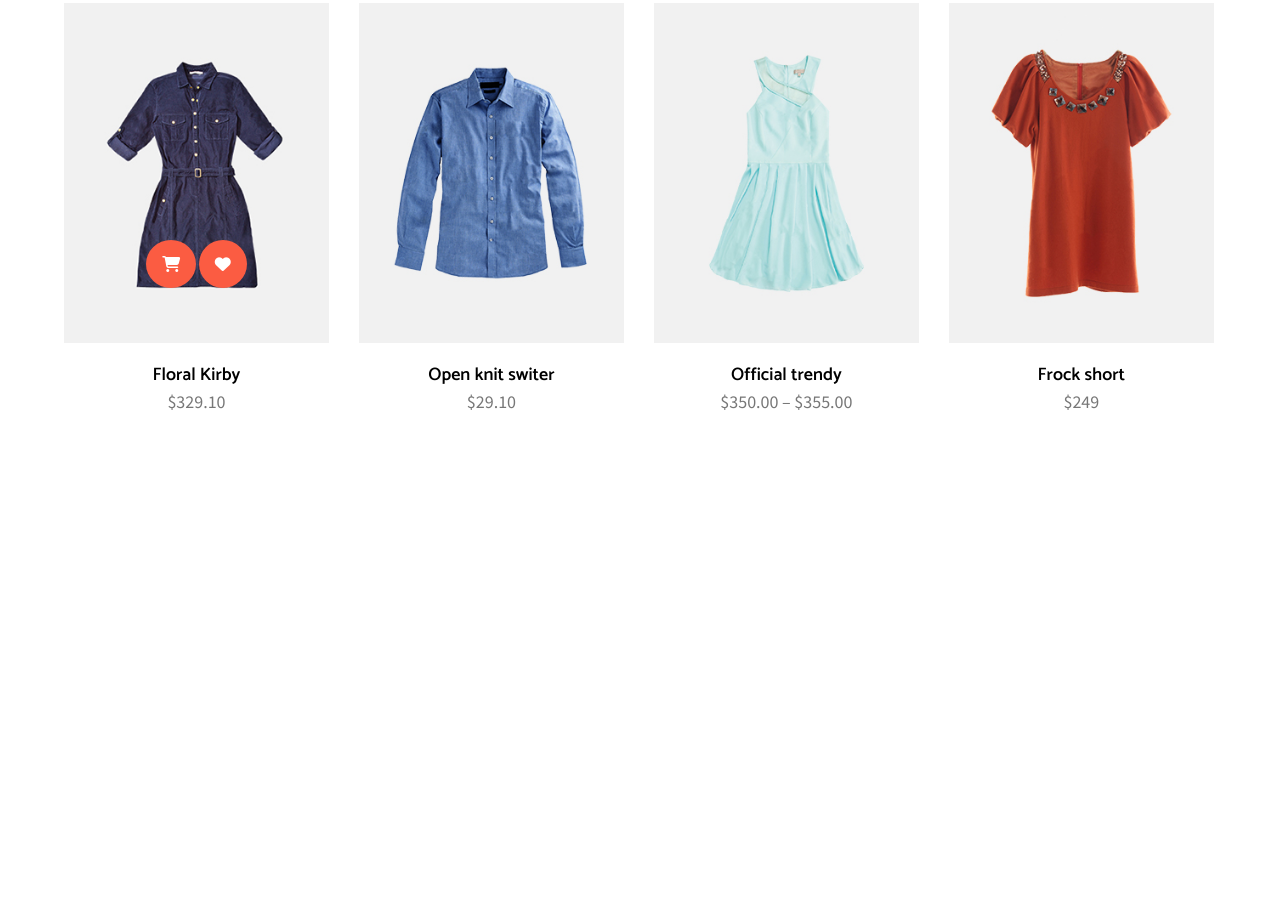
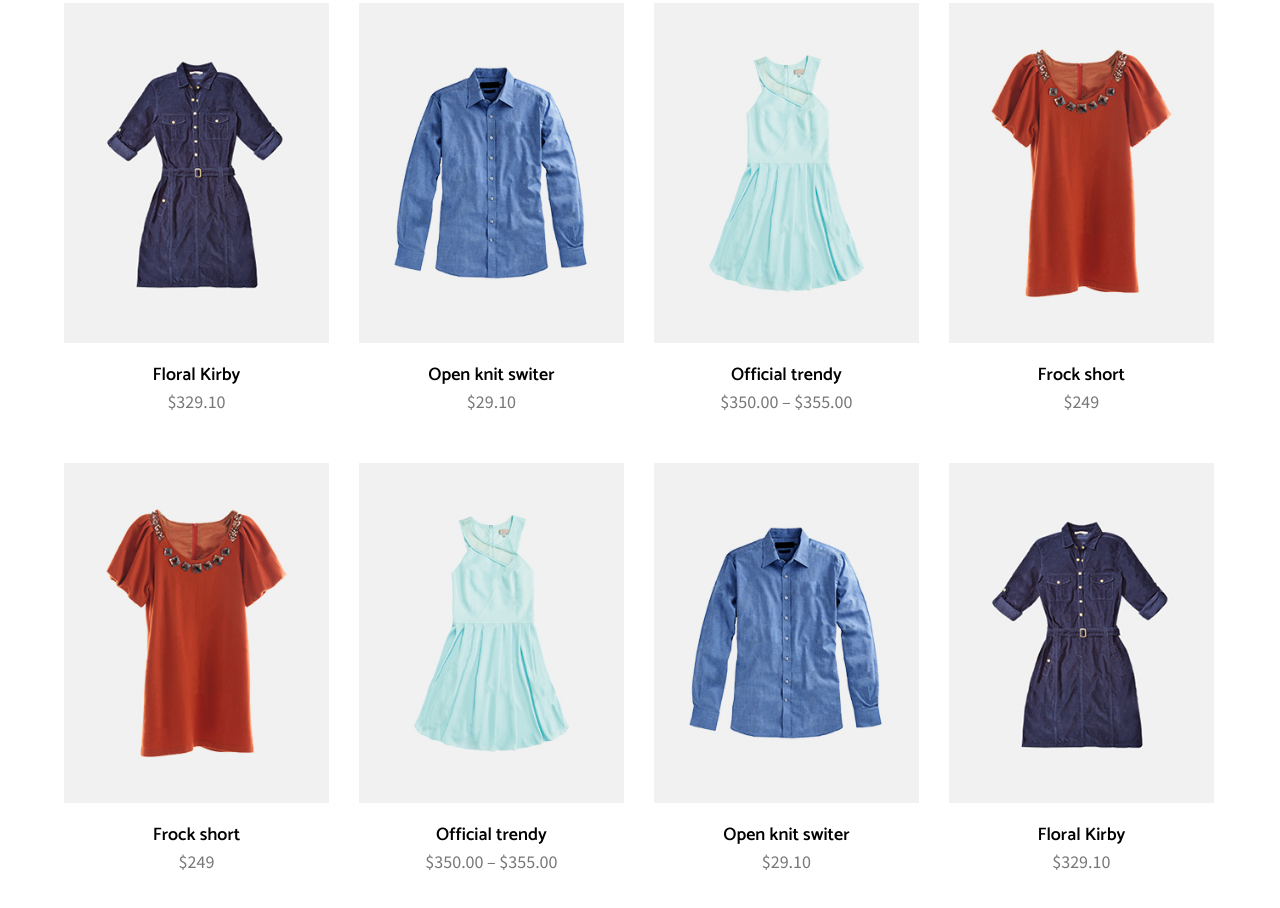
Before and after one commit to TJMonisha073/Adrian, a plain HTML site: page index.html in a window 1280 px wide. Shown: the part 1104-2012 px from the top of the page. Before the commit the page ends 1580 px from the top, so only its background shows below. Drawn offline with Linux system fonts and the light colour scheme.

Commit message:
Updating Code

```diff
--- a/assets/css/style.css
+++ b/assets/css/style.css
@@ -178,12 +178,12 @@ header:hover .left-arrow {
     margin: 50px auto;
 }
 .discount_card {
-    width: 27%;
+    width: 28%;
     float: left;
     clear: right;
     background: #F0F1F5;
     padding: 20px 40px 0px 0px;
-    margin-right: 40px;
+    margin-right: 30px;
     position: relative;
 }
 .discount_card:last-child {
@@ -232,7 +232,7 @@ header:hover .left-arrow {
 /* Products Section Start */
 .products {
     width: 100%;
-    height: 600px;
+    height: 1050px;
 }
 .product_inner {
     width: 90%;
@@ -259,6 +259,8 @@ header:hover .left-arrow {
     margin: 0px;
 }
 .product_wrap {
+    width: 100%;
+    height: 410px;
     margin: 50px 0px;
 }
 .singelProduct {
@@ -269,12 +271,15 @@ header:hover .left-arrow {
     text-align: center;
     margin-right: 30px;
     position: relative;
+    transition: 2s linear;
+    cursor: pointer;
 }
 .singelProduct:last-child {
     margin-right: 0px;
 }
 .singelProduct img {
     width: 100%;
+    transition: 2s linear;
 }
 .singelProduct h4 {
     font-family: 'Catamaran', sans-serif;
@@ -294,12 +299,35 @@ header:hover .left-arrow {
     position: absolute;
     bottom: 125px;
     left: 31%;
+    z-index: -1;
+    transition: .40s linear;
+    transform: scale(0.6);
 }
 .product-icon i {
-    background: #fb5c42;
+    background: #000;
     padding: 16px;
     color: #fff;
     font-size: 1.6rem;
     border-radius: 50%;
+    transition: 0.10s;
+}
+.singelProduct img.hover-img {
+    position: absolute;
+    top: 0px;
+    left: 0px;
+    z-index: -1;
+    transition: .40s linear;
+    transform: scale(0.6);
+}
+.singelProduct:hover img.hover-img {
+    transform: scale(1);
+    z-index: 1;
+}
+.singelProduct:hover .product-icon {
+    transform: scale(1);
+    z-index: 1;
+}
+.product-icon i:hover {
+    background: #fb5c42;
 }
 /* Products Section End */
--- a/index.html
+++ b/index.html
@@ -98,27 +98,85 @@
             <div class="product_wrap">
                 <div class="singelProduct">
                     <img src="assets/photos/111.jpg" alt="" title="Floral Kirby">
+                    <img src="assets/photos/444.jpg" alt="" title="Frock short" class="hover-img">
                     <h4>Floral Kirby</h4>
                     <p>$329.10</p>
                     <div class="product-icon">
                         <i class="fa-solid fa-cart-shopping"></i>
-                    <i class="fa-solid fa-heart"></i>
+                        <i class="fa-solid fa-heart"></i>
                     </div>
                 </div>
                 <div class="singelProduct">
-                    <img src="assets/photos/222.jpg" alt="" title="Floral Kirby">
+                    <img src="assets/photos/222.jpg" alt="" title="Open knit switer">
+                    <img src="assets/photos/322.jpg" alt="" title="Frock short" class="hover-img">
                     <h4>Open knit switer</h4>
                     <p>$29.10</p>
+                    <div class="product-icon">
+                        <i class="fa-solid fa-cart-shopping"></i>
+                        <i class="fa-solid fa-heart"></i>
+                    </div>
                 </div>
                 <div class="singelProduct">
-                    <img src="assets/photos/322.jpg" alt="" title="Floral Kirby">
+                    <img src="assets/photos/322.jpg" alt="" title="Official trendy">
+                    <img src="assets/photos/111.jpg" alt="" title="Floral Kirby" class="hover-img">
                     <h4>Official trendy</h4>
                     <p>$350.00 – $355.00</p>
+                    <div class="product-icon">
+                        <i class="fa-solid fa-cart-shopping"></i>
+                        <i class="fa-solid fa-heart"></i>
+                    </div>
                 </div>
                 <div class="singelProduct">
-                    <img src="assets/photos/444.jpg" alt="" title="Floral Kirby">
+                    <img src="assets/photos/444.jpg" alt="" title="Frock short">
+                    <img src="assets/photos/222.jpg" alt="" title="Open knit switer" class="hover-img">
                     <h4>Frock short</h4>
                     <p>$249</p>
+                    <div class="product-icon">
+                        <i class="fa-solid fa-cart-shopping"></i>
+                        <i class="fa-solid fa-heart"></i>
+                    </div>
+                </div>
+            </div>
+            <div class="product_wrap">
+                <div class="singelProduct">
+                    <img src="assets/photos/444.jpg" alt="" title="Frock short">
+                    <img src="assets/photos/222.jpg" alt="" title="Open knit switer" class="hover-img">
+                    <h4>Frock short</h4>
+                    <p>$249</p>
+                    <div class="product-icon">
+                        <i class="fa-solid fa-cart-shopping"></i>
+                        <i class="fa-solid fa-heart"></i>
+                    </div>
+                </div>
+                <div class="singelProduct">
+                    <img src="assets/photos/322.jpg" alt="" title="Official trendy">
+                    <img src="assets/photos/111.jpg" alt="" title="Floral Kirby" class="hover-img">
+                    <h4>Official trendy</h4>
+                    <p>$350.00 – $355.00</p>
+                    <div class="product-icon">
+                        <i class="fa-solid fa-cart-shopping"></i>
+                        <i class="fa-solid fa-heart"></i>
+                    </div>
+                </div>
+                <div class="singelProduct">
+                    <img src="assets/photos/222.jpg" alt="" title="Open knit switer">
+                    <img src="assets/photos/322.jpg" alt="" title="Frock short" class="hover-img">
+                    <h4>Open knit switer</h4>
+                    <p>$29.10</p>
+                    <div class="product-icon">
+                        <i class="fa-solid fa-cart-shopping"></i>
+                        <i class="fa-solid fa-heart"></i>
+                    </div>
+                </div>
+                <div class="singelProduct">
+                    <img src="assets/photos/111.jpg" alt="" title="Floral Kirby">
+                    <img src="assets/photos/444.jpg" alt="" title="Frock short" class="hover-img">
+                    <h4>Floral Kirby</h4>
+                    <p>$329.10</p>
+                    <div class="product-icon">
+                        <i class="fa-solid fa-cart-shopping"></i>
+                        <i class="fa-solid fa-heart"></i>
+                    </div>
                 </div>
             </div>
         </section>
```
